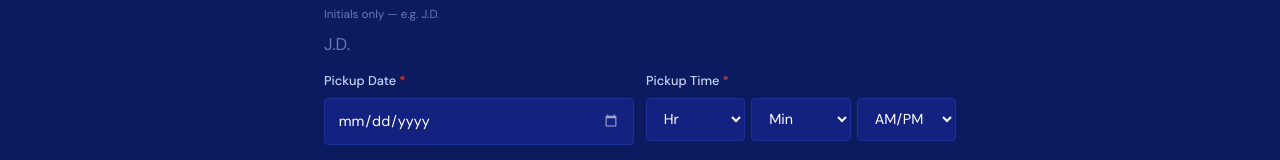
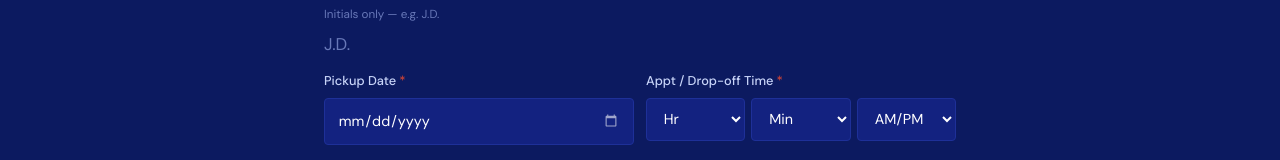
Before and after one commit to godfathereltee/ateam-transport, a Next.js app: page /book in a window 1280 px wide. Shown: the part 640-800 px from the top of the page. Built offline with nearby package versions, Linux system fonts and the light colour scheme.

Commit message:
Rename Pickup Time to Appt / Drop-off Time

```diff
--- a/src/app/book/page.tsx
+++ b/src/app/book/page.tsx
@@ -153,7 +153,7 @@ export default function BookingPage() {
                 <Field label="Pickup Date" required>
                   <input required type="date" value={form.pickup_date} onChange={e => set('pickup_date', e.target.value)} min={new Date().toISOString().split('T')[0]} />
                 </Field>
-                <Field label="Pickup Time" required>
+                <Field label="Appt / Drop-off Time" required>
                   <div style={{ display: 'flex', gap: '.4rem' }}>
                     <select
                       required
```
